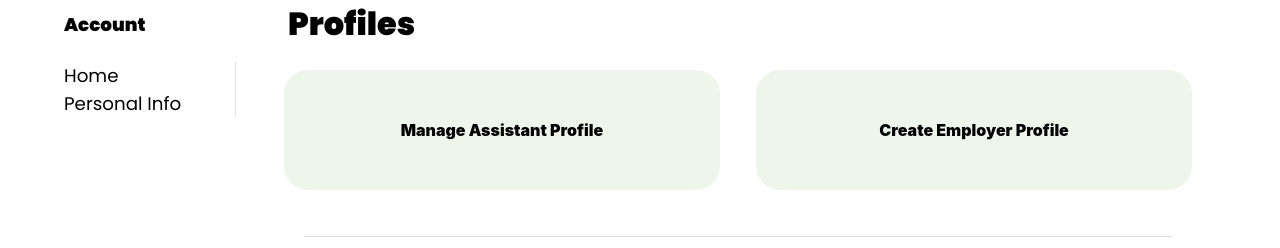
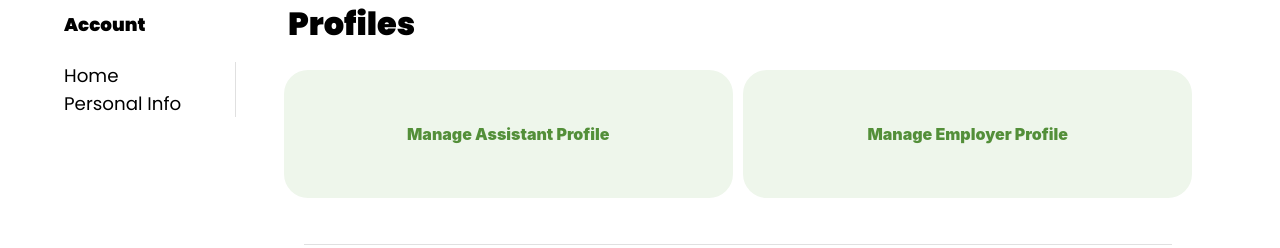
Before and after one commit to taylor-huffman/assistant-pro, a React (Create React App) app in the folder client/: page /account in a window 1280 px wide. Shown: the part 259-507 px from the top of the page. Built offline with nearby package versions, Linux system fonts and the light colour scheme; no server answers.

Commit message:
Add links to profiles and remove setUser

```diff
--- a/client/src/components/Account.js
+++ b/client/src/components/Account.js
@@ -1,24 +1,13 @@
 import React, { useContext } from 'react'
 import Container from '@mui/material/Container'
 import Grid from '@mui/material/Unstable_Grid2/Grid2'
-import { Typography, Box, Divider } from '@mui/material'
+import { Typography, Box, Divider, Link } from '@mui/material'
 import EditOutlinedIcon from '@mui/icons-material/EditOutlined';
 import { UserContext } from '../context/user';
 
 function Account() {
 
-  // const [account, setAccount] = useState([])
-  const { user, setUser } = useContext(UserContext)
-
-    // useEffect(() => {
-    //     fetch('/accounts/1')
-    //     .then(r => r.json())
-    //     .then(account => {
-    //         setAccount(account)
-    //     })
-    // }, [])
-
-    console.log(user)
+  const { user } = useContext(UserContext)
 
     return (
         <>
@@ -51,16 +40,20 @@ function Account() {
                             </Typography>
                             <Box sx={{ flexGrow: 1 }}>
                                 <Grid container spacing={1} sx={{ justifyContent: 'space-between', padding: '30px 0' }}>
-                                    <Grid xs={12} sx={{ backgroundColor: '#EEF6EB', textAlign: 'center', padding: '50px 20px', borderRadius: '1.5rem', marginBottom: '20px', width: '48%' }}>
+                                    <Link underline='hover' href="/account/profile-assistant" xs={12} sx={{ backgroundColor: '#EEF6EB', textAlign: 'center', padding: '50px 20px', borderRadius: '1.5rem', marginBottom: '20px', width: '45%' }}>
+                                        <Grid>
                                             <Typography variant="p" sx={{ fontWeight: '900' }}>
                                                 Manage Assistant Profile
                                             </Typography>
-                                    </Grid>
-                                    <Grid xs={12} sx={{ backgroundColor: '#EEF6EB', textAlign: 'center', padding: '50px 20px', borderRadius: '1.5rem', marginBottom: '20px', width: '48%' }}>
+                                        </Grid>
+                                    </Link>
+                                    <Link underline='hover' href="/account/profile-employer" xs={12} sx={{ backgroundColor: '#EEF6EB', textAlign: 'center', padding: '50px 20px', borderRadius: '1.5rem', marginBottom: '20px', width: '45%' }}>
+                                        <Grid>
                                             <Typography variant="p" sx={{ fontWeight: '900' }}>
-                                                Create Employer Profile
+                                                Manage Employer Profile
                                             </Typography>
-                                    </Grid>
+                                        </Grid>
+                                    </Link>
                                 </Grid>
                             </Box>
                             <Divider variant="middle" />
```
